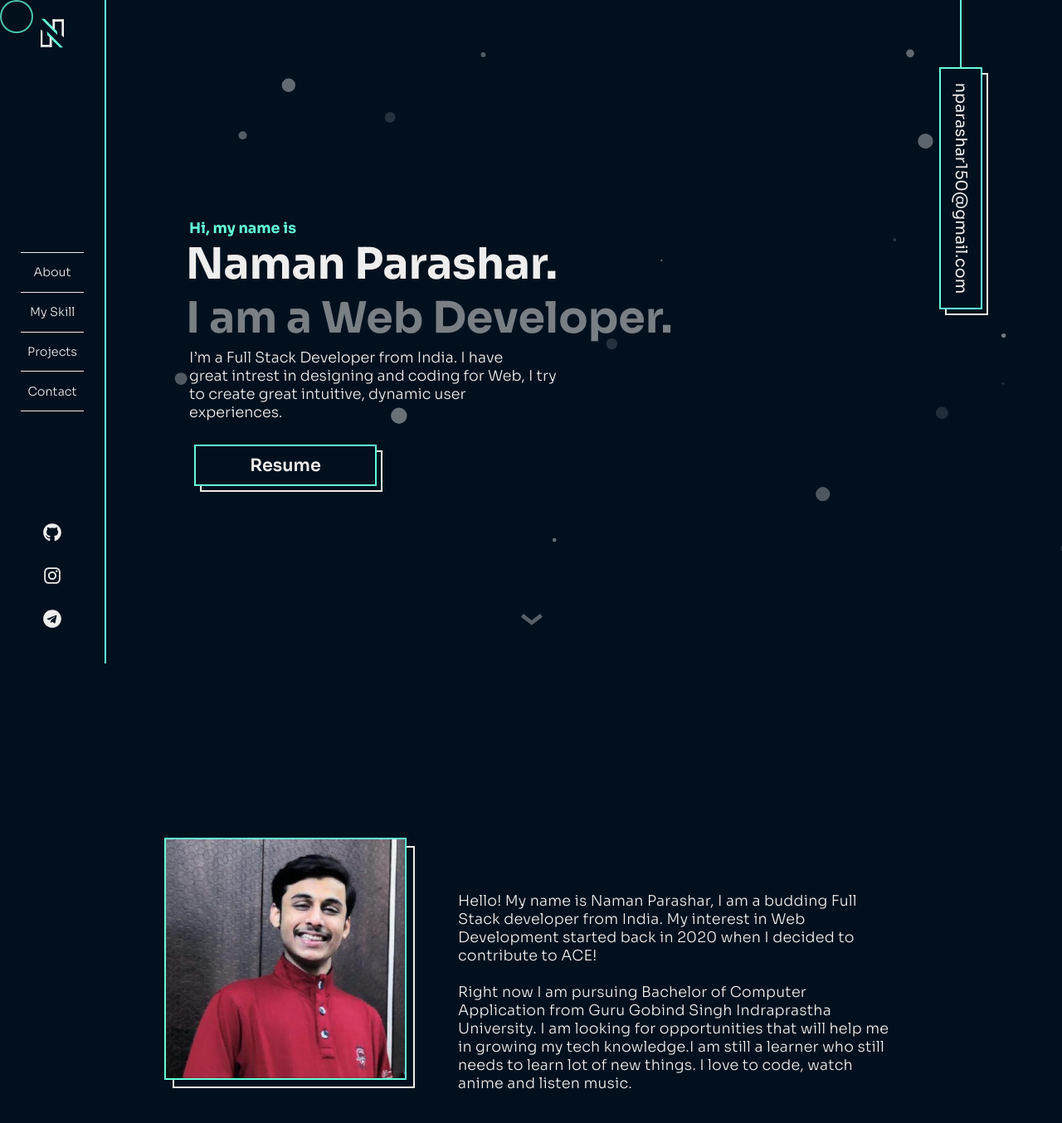
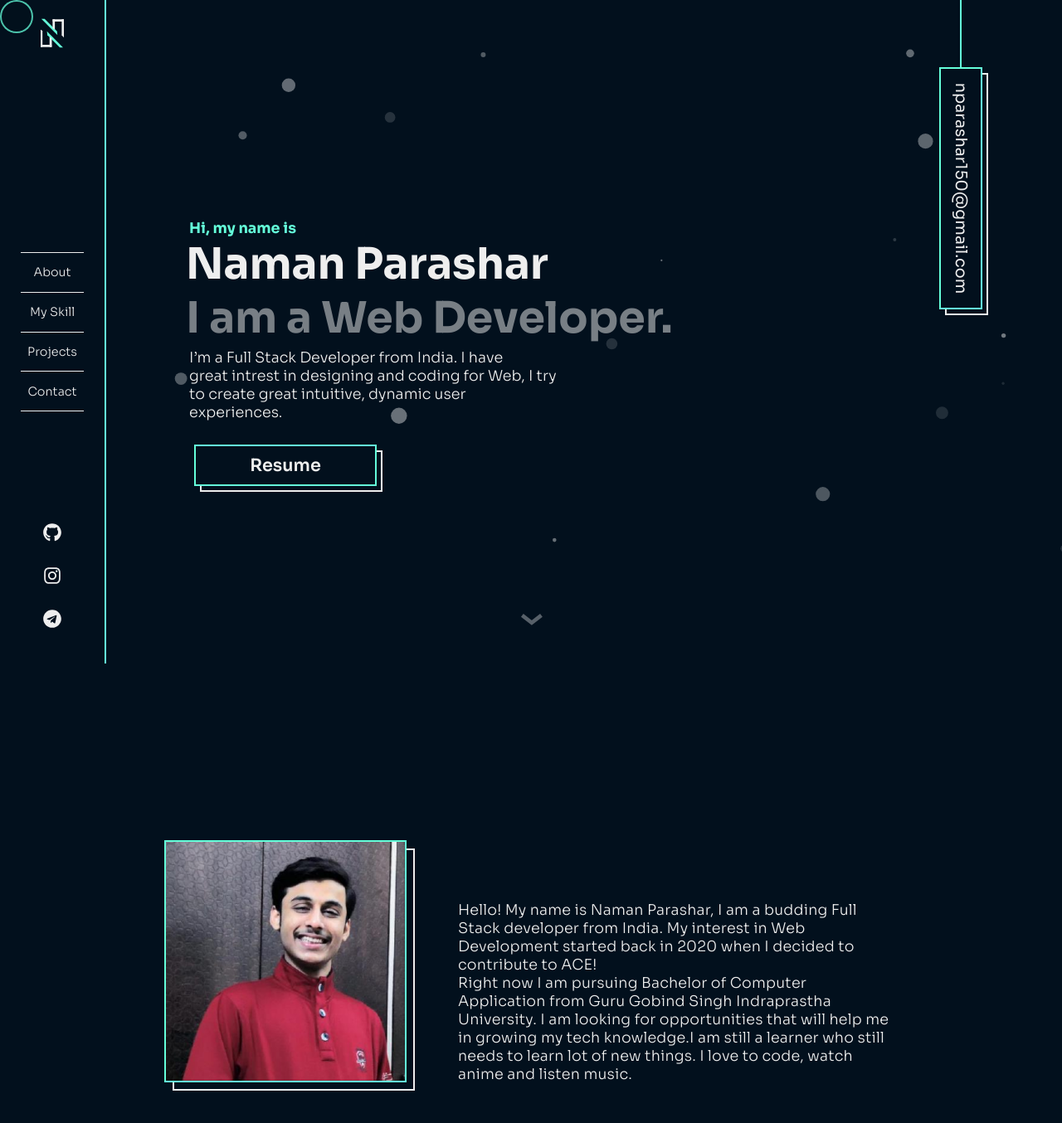
Before and after one commit to nparashar150/Personal-Portfolio, a React (Create React App) app: page / in a window 1280 px wide. Shown: the top 1354 px of the page at 83% size. Built offline with nearby package versions, Linux system fonts and the light colour scheme; what react-animations would draw is missing.

Commit message:
Create Generalised Config for whole website

```diff
--- a/src/components/About/About.jsx
+++ b/src/components/About/About.jsx
@@ -13,8 +13,9 @@ import {
 } from "./AboutElements";
 import AboutImageElement from "./Assets/AboutImage.png";
 import Fade from "react-reveal/Fade";
+import website from "../../data/website.json";
 
-const About = (props) => {
+const About = () => {
   return (
     <div id="about">
       <AboutSection>
@@ -28,7 +29,7 @@ const About = (props) => {
                 <AboutImage src={AboutImageElement} />
                 <AboutImageFilter />
               </AboutImageWrapper>
-              <AboutName value="Naman Parashar" size="1.35rem" />
+              <AboutName value={website[0].userName} size="1.35rem" />
             </Fade>
           </AboutLeft>
           <AboutRight>
@@ -37,17 +38,9 @@ const About = (props) => {
             </Fade>
             <Fade cascade>
               <AboutDetailWrapper>
-                <AboutDetail>
-                  Hello! My name is Naman Parashar, I am a budding Full Stack
-                  developer from India. My interest in Web Development started
-                  back in 2020 when I decided to contribute to ACE!
-                  <br /> <br />
-                  Right now I am pursuing Bachelor of Computer Application from
-                  Guru Gobind Singh Indraprastha University. I am looking for
-                  opportunities that will help me in growing my tech knowledge.I
-                  am still a learner who still needs to learn lot of new things.
-                  I love to code, watch anime and listen music.
-                </AboutDetail>
+                <AboutDetail
+                  dangerouslySetInnerHTML={{ __html: website[1].aboutUser }}
+                />
               </AboutDetailWrapper>
             </Fade>
           </AboutRight>
--- a/src/components/LandingPage/Landing.jsx
+++ b/src/components/LandingPage/Landing.jsx
@@ -2,13 +2,14 @@ import {
   HeadingWrapper,
   Heading,
   HeadingLarge,
-  InfoPara
+  InfoPara,
 } from "./LandingElements";
 import { Button } from "../Shared/Button/Button";
 import Lottie from "react-lottie";
 import animationData from "./lf30_NnBW3K.json";
 import Resume from "./Resume.pdf";
 import styled from "styled-components";
+import website from "../../data/website.json";
 
 const defaultOptions = {
   loop: true,
@@ -43,21 +44,21 @@ const LoadingWrapper = styled.a`
 const Landing = () => {
   const handleResumePdf = () => {
     window.open(Resume, "_blank");
-  }
+  };
   return (
     <>
       <HeadingWrapper>
         <Heading>
-          <span>Hi, my name is</span>
-          <HeadingLarge primary>Naman Parashar.</HeadingLarge>
-          <HeadingLarge>I am a Web Developer.</HeadingLarge>
+          <span>{website[0].greetingMessage}</span>
+          <HeadingLarge primary>{website[0].userName}</HeadingLarge>
+          <HeadingLarge>{website[0].userDomain}</HeadingLarge>
         </Heading>
-        <InfoPara>
-          I’m a Full Stack Developer from India. I have <br /> great intrest in
-          designing and coding for Web, I try <br /> to create great intuitive,
-          dynamic user <br /> experiences.
-        </InfoPara>
-        <Button value="Resume" onClick={handleResumePdf} size="1.3rem"></Button>
+        <InfoPara dangerouslySetInnerHTML={{ __html: website[0].userBrief }} />
+        <Button
+          value={website[0].heroButtonName}
+          onClick={handleResumePdf}
+          size="1.3rem"
+        ></Button>
       </HeadingWrapper>
       <LoadingWrapper href="#about" rel="noreferrer">
         <Lottie options={defaultOptions} width={50} height={50} />
--- a/src/components/Projects/ProjectData.json
+++ /dev/null
@@ -1,28 +0,0 @@
-{
-  "data": {
-    "1": {
-      "name": "Windows 11",
-      "content": "Microsoft Windows 11 Mobile UI concept using Figma. A prototype on Google Pixel 2.",
-      "image": "https://raw.githubusercontent.com/nparashar150/Personal-Portfolio/frontend/src/components/Projects/ProjectLogo/StartMenu.svg",
-      "link": "https://www.instagram.com/p/CSEeej-FXCY/?utm_source=ig_web_copy_link"
-    },
-    "2": {
-      "name": "Kindle Concept",
-      "content": "Amazon Kindle WebApp concept made using React, Express, MongoDb. It uses JWT auth for creating accounts.",
-      "image": "https://raw.githubusercontent.com/nparashar150/Personal-Portfolio/frontend/src/components/Projects/ProjectLogo/AmazonKindle.png",
-      "link": "https://github.com/nparashar150/amazon-kindle-webapp-frontend"
-    },
-    "3": {
-      "name": "ColtOS",
-      "content": "Made website for Opensource Project 'Colt OS' using Vanilla HTML, CSS, JS.",
-      "image": "https://raw.githubusercontent.com/nparashar150/Personal-Portfolio/frontend/src/components/Projects/ProjectLogo/ColtEnigma.png",
-      "link": "https://colt-enigma.github.io/"
-    },
-    "4": {
-      "name": "Note.it",
-      "content": "Notes App which stores data to LocalStorage and includes Firebase Auth, using HTML, CSS, JS.",
-      "image": "https://raw.githubusercontent.com/nparashar150/Personal-Portfolio/frontend/src/components/Projects/ProjectLogo/NoteIt.png",
-      "link": "https://msms-224ad.web.app/"
-    }
-  }
-}
--- a/src/components/Projects/ProjectElements.jsx
+++ b/src/components/Projects/ProjectElements.jsx
@@ -16,6 +16,7 @@ export const ProjectMainWrapper = styled.section`
   grid-template-rows: 15rem;
   grid-gap: 7rem;
   row-gap: 7rem;
+  height: 100vh;
   justify-content: center;
   align-items: start;
   justify-items: center;
--- a/src/components/Projects/ProjectMain.jsx
+++ b/src/components/Projects/ProjectMain.jsx
@@ -1,12 +1,16 @@
 import React, { useState, useEffect } from "react";
 import Project from "./Project";
-import { ProjectMainWrapper, ProjectHeadingWrapper, ProjectHeading } from "./ProjectElements";
-import ProjectData from "./ProjectData.json";
+import {
+  ProjectMainWrapper,
+  ProjectHeadingWrapper,
+  ProjectHeading,
+} from "./ProjectElements";
+import website from "../../data/website.json";
 
 const ProjectMain = (props) => {
   let [projectInfo, setProjectInfo] = useState([]);
   const getProjectInfo = async () => {
-    setProjectInfo(await ProjectData.data);
+    setProjectInfo(await website[3].data);
     // console.log();
   };
 
@@ -16,7 +20,7 @@ const ProjectMain = (props) => {
 
   return (
     <>
-    <ProjectHeadingWrapper>
+      <ProjectHeadingWrapper>
         <ProjectHeading>Projects</ProjectHeading>
       </ProjectHeadingWrapper>
       <ProjectMainWrapper id={props.id}>
--- a/src/components/Skills/Skills.jsx
+++ b/src/components/Skills/Skills.jsx
@@ -8,8 +8,8 @@ import {
   Button,
   ButtonWrapper,
 } from "./SkillsElements";
-import SkillsData from "./SkillsData.json";
 import Fade from "react-reveal/Fade";
+import website from "../../data/website.json";
 
 const Skills = (props) => {
   let [skillsInfo, setSkillsInfo] = useState([]);
@@ -17,14 +17,14 @@ const Skills = (props) => {
   let [button, setButton] = useState(true);
 
   const showMoreItems = () => {
-    if (SkillsData.data.length > listSkills) {
+    if (website[2].data.length > listSkills) {
       setListSkills(listSkills + listSkills);
     }
   };
 
   const getSkillsInfo = useCallback(async () => {
-    SkillsData.data.length <= listSkills && setButton(false);
-    const SkillsShown = SkillsData.data.slice(0, listSkills);
+    website[2].data.length <= listSkills && setButton(false);
+    const SkillsShown = website[2].data.slice(0, listSkills);
     await setSkillsInfo(SkillsShown);
   }, [listSkills]);
 
--- a/src/components/Skills/SkillsData.json
+++ /dev/null
@@ -1,64 +0,0 @@
-{
-  "data": [
-    {
-      "name": "HTML",
-      "percentage": "100%",
-      "left": "0%"
-    },
-    {
-      "name": "CSS",
-      "percentage": "100%",
-      "left": "0%"
-    },
-    {
-      "name": "Javascript",
-      "percentage": "100%",
-      "left": "0%"
-    },
-    {
-      "name": "ReactJS",
-      "percentage": "100%",
-      "left": "0%"
-    },
-    {
-      "name": "Styled Components",
-      "percentage": "100%",
-      "left": "0%"
-    },
-    {
-      "name": "SASS",
-      "percentage": "100%",
-      "left": "0%"
-    },
-    {
-      "name": "ExpressJS",
-      "percentage": "100%",
-      "left": "0%"
-    },
-    {
-      "name": "MongoDb",
-      "percentage": "100%",
-      "left": "0%"
-    },
-    {
-      "name": "Bash Scripting",
-      "percentage": "100%",
-      "left": "0%"
-    },
-    {
-      "name": "Github",
-      "percentage": "100%",
-      "left": "0%"
-    },
-    {
-      "name": "Figma",
-      "percentage": "100%",
-      "left": "0%"
-    },
-    {
-      "name": "Postman",
-      "percentage": "100%",
-      "left": "0%"
-    }
-  ]
-}
--- /dev/null
+++ b/src/data/website.json
@@ -0,0 +1,104 @@
+[
+  {
+    "greetingMessage": "Hi, my name is",
+    "userName": "Naman Parashar",
+    "userDomain": "I am a Web Developer.",
+    "userBrief": "<p>I’m a Full Stack Developer from India. I have <br /> great intrest in designing and coding for Web, I try <br /> to create great intuitive, dynamic user <br /> experiences.</p>",
+    "heroButtonName": "Resume"
+  },
+  {
+    "aboutUser": "<p>Hello! My name is Naman Parashar, I am a budding Full Stack developer from India. My interest in Web Development started back in 2020 when I decided to contribute to ACE! <br /> Right now I am pursuing Bachelor of Computer Application from Guru Gobind Singh Indraprastha University. I am looking for opportunities that will help me in growing my tech knowledge.I am still a learner who still needs to learn lot of new things. I love to code, watch anime and listen music.</p>"
+  },
+  {
+    "data": [
+      {
+        "name": "HTML",
+        "percentage": "100%",
+        "left": "0%"
+      },
+      {
+        "name": "CSS",
+        "percentage": "100%",
+        "left": "0%"
+      },
+      {
+        "name": "Javascript",
+        "percentage": "100%",
+        "left": "0%"
+      },
+      {
+        "name": "ReactJS",
+        "percentage": "100%",
+        "left": "0%"
+      },
+      {
+        "name": "Styled Components",
+        "percentage": "100%",
+        "left": "0%"
+      },
+      {
+        "name": "SASS",
+        "percentage": "100%",
+        "left": "0%"
+      },
+      {
+        "name": "ExpressJS",
+        "percentage": "100%",
+        "left": "0%"
+      },
+      {
+        "name": "MongoDb",
+        "percentage": "100%",
+        "left": "0%"
+      },
+      {
+        "name": "Bash Scripting",
+        "percentage": "100%",
+        "left": "0%"
+      },
+      {
+        "name": "Github",
+        "percentage": "100%",
+        "left": "0%"
+      },
+      {
+        "name": "Figma",
+        "percentage": "100%",
+        "left": "0%"
+      },
+      {
+        "name": "Postman",
+        "percentage": "100%",
+        "left": "0%"
+      }
+    ]
+  },
+  {
+    "data": {
+      "1": {
+        "name": "Windows 11",
+        "content": "Microsoft Windows 11 Mobile UI concept using Figma. A prototype on Google Pixel 2.",
+        "image": "https://raw.githubusercontent.com/nparashar150/Personal-Portfolio/frontend/src/components/Projects/ProjectLogo/StartMenu.svg",
+        "link": "https://www.instagram.com/p/CSEeej-FXCY/?utm_source=ig_web_copy_link"
+      },
+      "2": {
+        "name": "Kindle Concept",
+        "content": "Amazon Kindle WebApp concept made using React, Express, MongoDb. It uses JWT auth for creating accounts.",
+        "image": "https://raw.githubusercontent.com/nparashar150/Personal-Portfolio/frontend/src/components/Projects/ProjectLogo/AmazonKindle.png",
+        "link": "https://github.com/nparashar150/amazon-kindle-webapp-frontend"
+      },
+      "3": {
+        "name": "ColtOS",
+        "content": "Made website for Opensource Project 'Colt OS' using Vanilla HTML, CSS, JS.",
+        "image": "https://raw.githubusercontent.com/nparashar150/Personal-Portfolio/frontend/src/components/Projects/ProjectLogo/ColtEnigma.png",
+        "link": "https://colt-enigma.github.io/"
+      },
+      "4": {
+        "name": "Note.it",
+        "content": "Notes App which stores data to LocalStorage and includes Firebase Auth, using HTML, CSS, JS.",
+        "image": "https://raw.githubusercontent.com/nparashar150/Personal-Portfolio/frontend/src/components/Projects/ProjectLogo/NoteIt.png",
+        "link": "https://msms-224ad.web.app/"
+      }
+    }
+  }
+]
```
